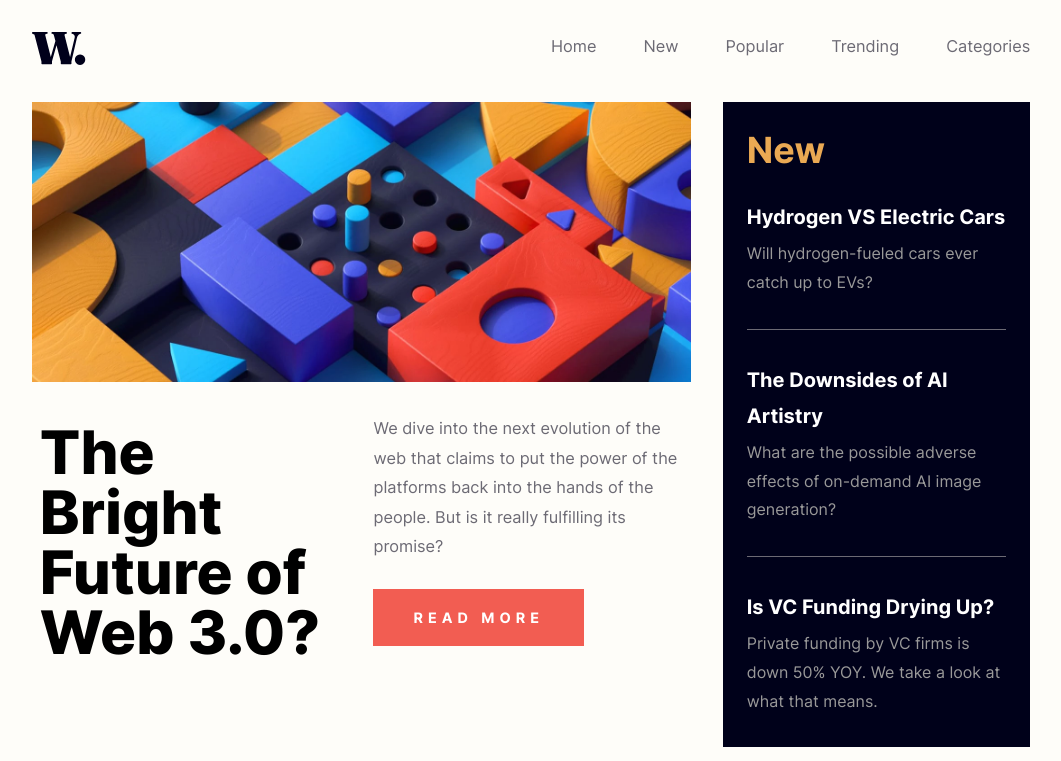
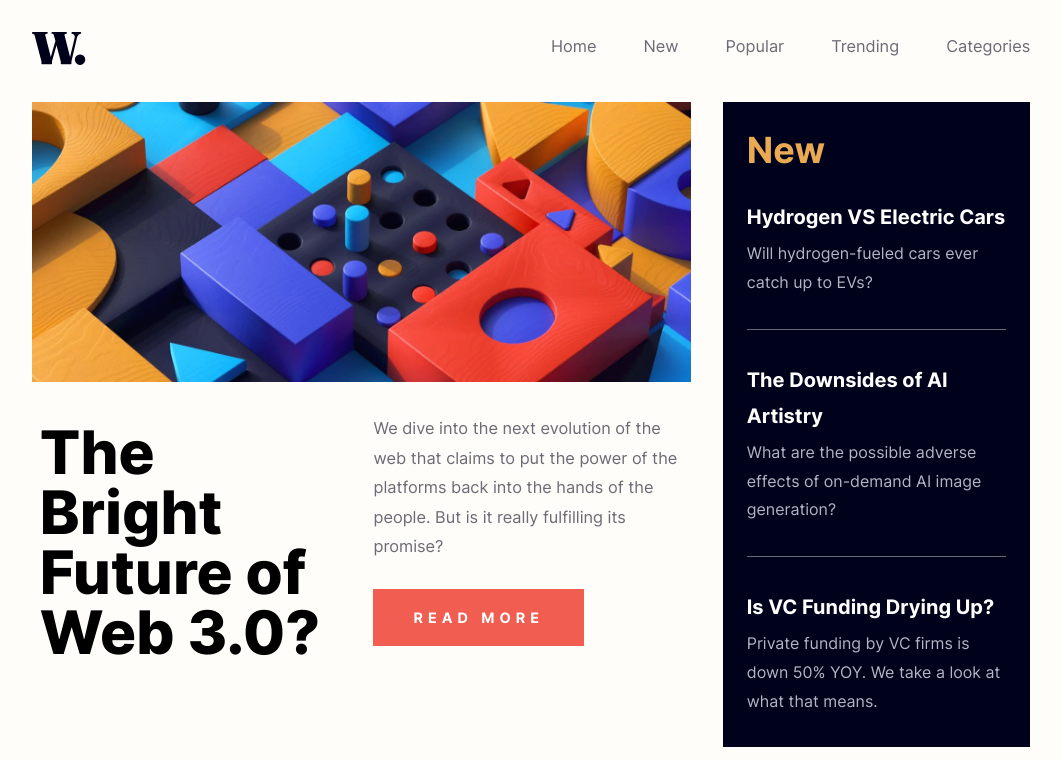
Before and after one commit to jameschein/news-homepage-main, a plain HTML site: page index.html in a window 1280 px wide. Shown: the top 761 px of the page, without its empty margins (109-1170 px from the left). Drawn offline with Linux system fonts and the light colour scheme.

Commit message:
Contrast

```diff
--- a/style.css
+++ b/style.css
@@ -11,8 +11,8 @@
     --bgd:#FEFDF9;
     --dark-blue: #00011A;
     --body-text: #6C6A74;
-    --light-text: #999;
-    --header-text: #C4C5CA;
+    --light-text: #B3B4C5;
+    --header-text: #999;
     --regular: Inter, sans-serif;
     --bold: Inter-Bold, sans-serif;
     --extra: Inter-ExtraBold, sans-serif;
```
